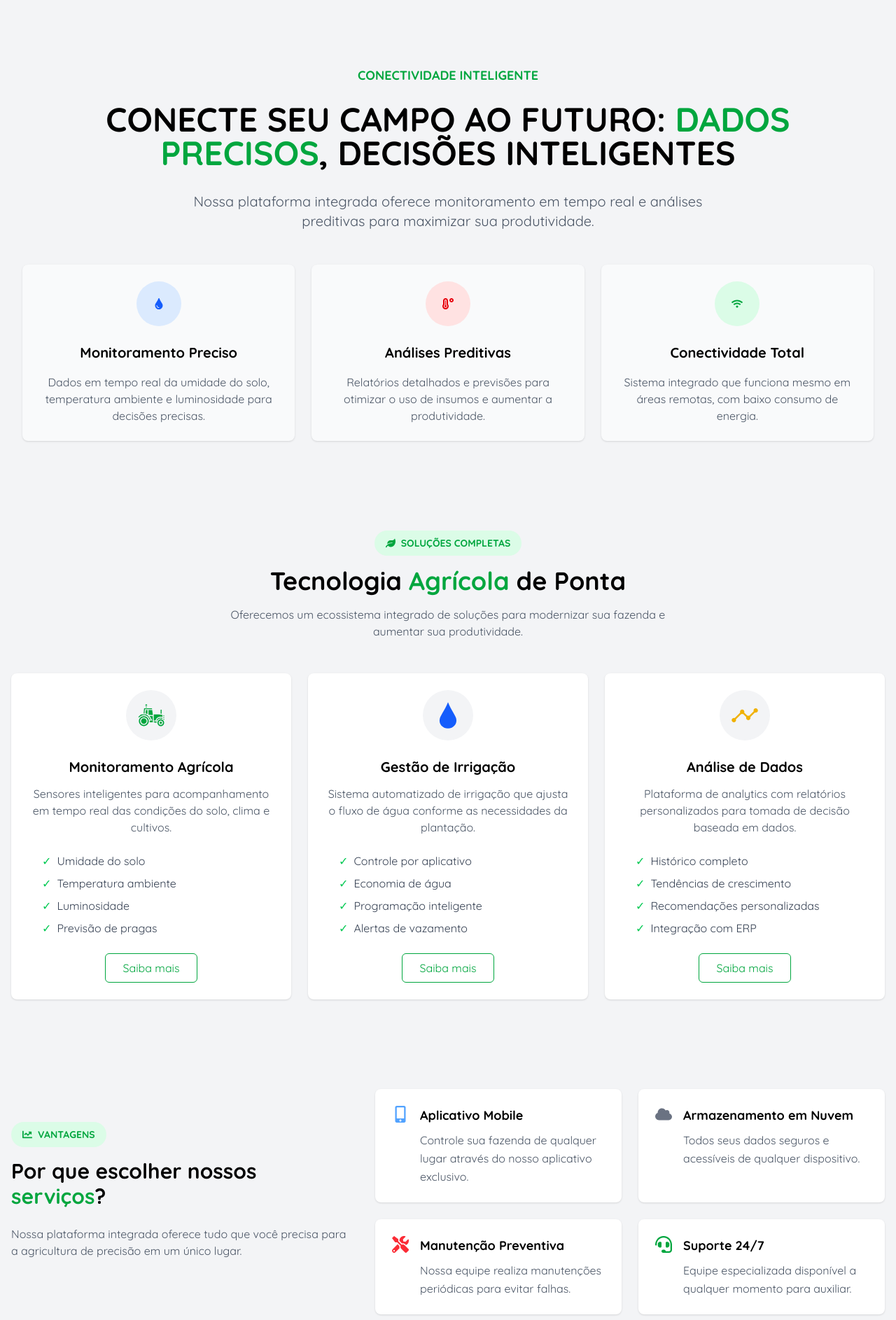
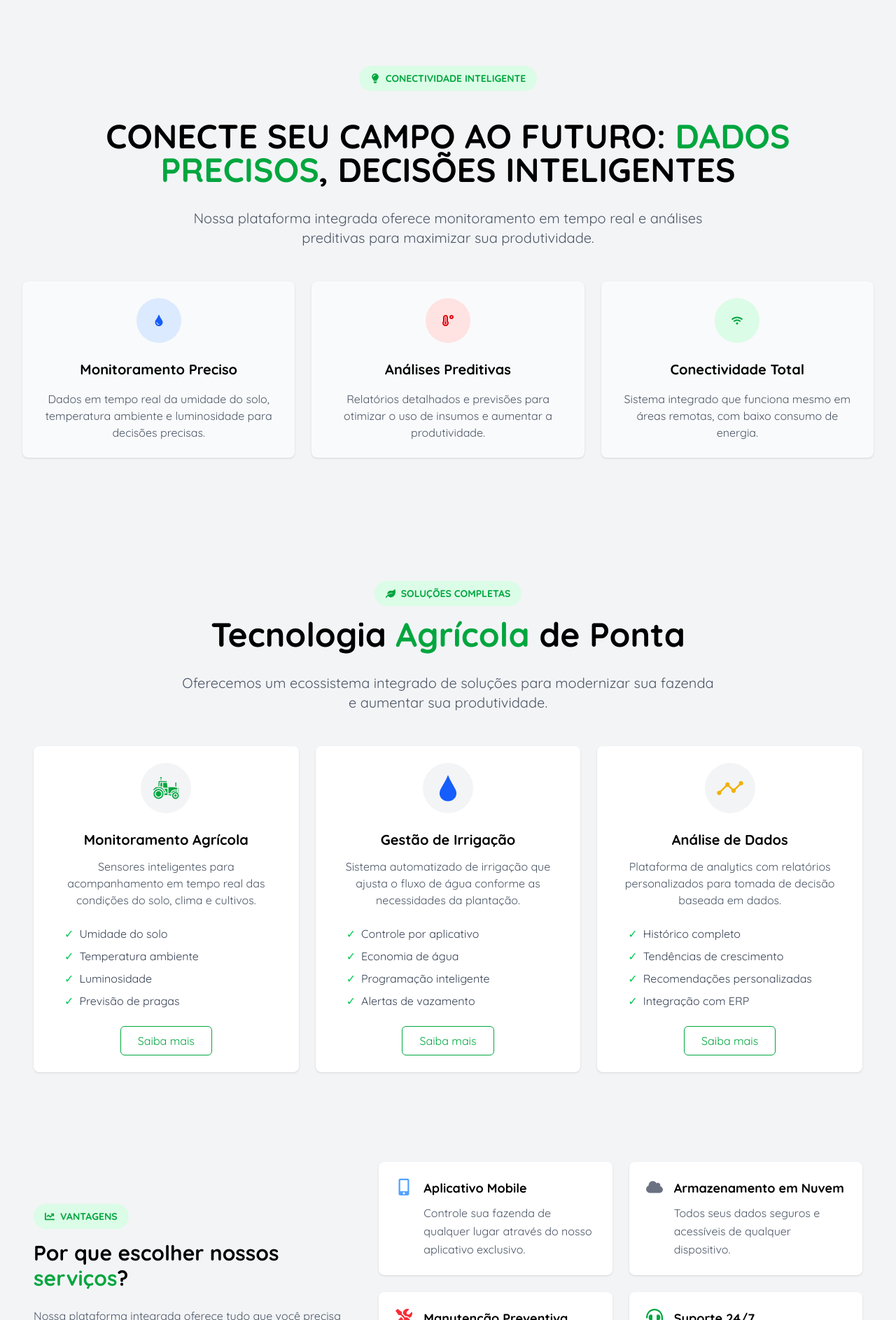
Before and after one commit to RodrigoM2004/smartfarm-reading-mss, a React (Vite) app in the folder frontend/: page / in a window 1280 px wide. Shown: the part 534-2420 px from the top of the page at 70% size. Built offline with nearby package versions, Linux system fonts and the light colour scheme.

Commit message:
refactor(landing_page): separa a seção about e services em componentes

```diff
--- a/frontend/src/pages/landing/LandingPage.jsx
+++ b/frontend/src/pages/landing/LandingPage.jsx
@@ -1,21 +1,16 @@
 import React from "react";
 import bgimage from "../../assets/landingpage_bg.jpeg";
 import sensor from "../../assets/sensor.png";
-import { FaWifi, FaTemperatureHigh, FaSun, FaTint, FaChartLine, FaLeaf } from "react-icons/fa";
 import Button from "../../components/ui/Button";
-import Card from "./components/Card";
 import NavLanding from "/src/components/NavLanding/NavLanding.jsx";
-import { additionalServices, mainServices } from "../../utils/constants/services-list";
-import { ServiceCard } from "./components/ServiceCard";
-import { AdditionalServiceCard } from "./components/AdditionalServiceCard";
+import AboutSection from "./components/AboutSection";
+import ServicesSection from "./components/ServicesSection";
 
 export default function LandingPage() {
-
   return (
     <>
       <NavLanding />
       <div className="bg-gray-100 pt-16">
-
         {/* Seção do topo (hero) */}
         <div
           className="relative overflow-hidden flex items-center"
@@ -35,7 +30,8 @@ export default function LandingPage() {
               <div className="md:w-1/2 w-full text-white text-center md:text-left py-12 md:py-0">
                 <h1 className="font-bold text-4xl md:text-5xl lg:text-6xl mb-6 animate_animated animate_fadeInDown">
                   A SUA FAZENDA MAIS{" "}
-                <span className="text-green-500">INTELIGENTE</span> E CONECTADA
+                  <span className="text-green-500">INTELIGENTE</span> E
+                  CONECTADA
                 </h1>
                 <p className="text-xl mb-8 animate_animated animatefadeIn animate_delay-1s">
                   Aumente a eficiência, reduza custos e melhore seus resultados
@@ -47,7 +43,9 @@ export default function LandingPage() {
               <div className="md:w-1/2 w-full flex justify-center md:justify-end py-12 md:py-0">
                 <div className="flex justify-center mb-6">
                   <div
-                    className={"bg-white rounded-full p-4 mb-6 mx-auto w-45 h-45 lg:w-70 lg:h-70 flex items-center justify-center"}
+                    className={
+                      "bg-white rounded-full p-4 mb-6 mx-auto w-45 h-45 lg:w-70 lg:h-70 flex items-center justify-center"
+                    }
                   >
                     <img
                       src={sensor}
@@ -60,106 +58,10 @@ export default function LandingPage() {
             </div>
           </div>
         </div>
-
-      {/* Seção "Sobre" */}
-      <div className="container mx-auto py-12 my-12 px-8" id="about">
-        <div className="text-center mb-12">
-          <div className="flex justify-center items-center gap-4 mb-6">
-            <div className="text-green-600 font-bold text-lg">
-              CONECTIVIDADE INTELIGENTE
-            </div>
-          </div>
-          <h2 className="font-bold text-4xl md:text-5xl mb-8">
-            CONECTE SEU CAMPO AO FUTURO:{" "}
-            <span className="text-green-600">DADOS PRECISOS</span>, DECISÕES
-            INTELIGENTES
-          </h2>
-          <p className="text-xl text-gray-600 mx-auto max-w-3xl">
-            Nossa plataforma integrada oferece monitoramento em tempo real e
-            análises preditivas para maximizar sua produtividade.
-          </p>
-        </div>
-        {/* Seção com cards */}
-        <div className="grid grid-cols-1 md:grid-cols-3 gap-6 mt-8">
-          <Card
-            title={"Monitoramento Preciso"}
-            description={
-              "Dados em tempo real da umidade do solo, temperatura ambiente e luminosidade para decisões precisas."
-            }
-            icon={<FaTint />}
-            iconColor={"text-blue-600"}
-            iconBg={"bg-blue-100"}
-          ></Card>
-          <Card
-            title={"Análises Preditivas"}
-            description={
-              "Relatórios detalhados e previsões para otimizar o uso de insumos e aumentar a produtividade."
-            }
-            icon={<FaTemperatureHigh />}
-            iconColor={"text-red-600"}
-            iconBg={"bg-red-100"}
-          ></Card>
-          <Card
-            title={"Conectividade Total"}
-            description={
-              "Sistema integrado que funciona mesmo em áreas remotas, com baixo consumo de energia."
-            }
-            icon={<FaWifi />}
-            iconColor={"text-green-600"}
-            iconBg={"bg-green-100"}
-          ></Card>
-        </div>
+        <AboutSection/>
+        <ServicesSection/>
       </div>
 
-      {/* Seção "Serviços" */}
-
-      {/* Main Services */}
-      <div className="container mx-auto px-4 py-16 md:py-8" id="services">
-        <div className="text-center mb-12">
-          <div className="inline-flex items-center bg-green-100 text-green-600 mb-4 py-2 px-4 rounded-full text-sm font-semibold">
-            <FaLeaf className="mr-2" /> SOLUÇÕES COMPLETAS
-          </div>
-          <h2 className="text-3xl md:text-4xl font-bold mb-4">
-            Tecnologia <span className="text-green-600">Agrícola</span> de Ponta
-          </h2>
-          <p className="text-gray-600 max-w-2xl mx-auto">
-            Oferecemos um ecossistema integrado de soluções para modernizar sua fazenda e aumentar sua produtividade.
-          </p>
-        </div>
-
-        <div className="grid grid-cols-1 md:grid-cols-2 lg:grid-cols-3 gap-6">
-          {mainServices.map((service, index) => (
-            <ServiceCard key={index} service={service} />
-          ))}
-        </div>
-      </div>
-
-      {/* Additional Services */}
-      <div className="bg-gray-100 py-16 md:py-24">
-        <div className="container mx-auto px-4">
-          <div className="flex flex-col lg:flex-row items-center">
-            <div className="lg:w-5/12 mb-12 lg:mb-0 lg:pr-10">
-              <div className="inline-flex items-center bg-green-100 text-green-600 mb-4 py-2 px-4 rounded-full text-sm font-semibold">
-                <FaChartLine className="mr-2" /> VANTAGENS
-              </div>
-              <h2 className="text-3xl font-bold mb-6">
-                Por que escolher nossos <span className="text-green-600">serviços</span>?
-              </h2>
-              <p className="text-gray-600 mb-8">
-                Nossa plataforma integrada oferece tudo que você precisa para a agricultura de precisão em um único lugar.
-              </p>
-            </div>
-            <div className="lg:w-7/12">
-              <div className="grid grid-cols-1 md:grid-cols-2 gap-6">
-                {additionalServices.map((service, index) => (
-                  <AdditionalServiceCard key={index} service={service} />
-                ))}
-              </div>
-            </div>
-          </div>
-        </div>
-      </div>
-    </div>
     </>
   );
 }
--- a/frontend/src/pages/landing/components/Card.jsx
+++ b/frontend/src/pages/landing/components/AboutCard.jsx
@@ -1,4 +1,4 @@
-export default function Card({ title, description, icon, iconColor, iconBg }) {
+export default function AboutCard({ title, description, icon, iconColor, iconBg }) {
 
   return (
     <div className="card h-full border-0 shadow-sm hover:shadow-lg transition-all duration-300 bg-gray-50 rounded-lg border-0">
--- /dev/null
+++ b/frontend/src/pages/landing/components/AboutSection.jsx
@@ -0,0 +1,47 @@
+import React from "react";
+import { FaTint, FaTemperatureHigh, FaWifi, FaLightbulb } from "react-icons/fa";
+import AboutCard from "./AboutCard";
+
+export default function AboutSection() {
+  return (
+    <div className="container mx-auto py-12 my-12 px-8" id="about">
+      <div className="text-center mb-12">
+        <div className="flex justify-center items-center gap-4 mb-6">
+          <div className="inline-flex items-center bg-green-100 text-green-600 mb-4 py-2 px-4 rounded-full text-sm font-semibold">
+            <FaLightbulb className="mr-2" /> CONECTIVIDADE INTELIGENTE
+          </div>
+        </div>
+        <h2 className="font-bold text-4xl md:text-5xl mb-8">
+          CONECTE SEU CAMPO AO FUTURO:{" "}
+          <span className="text-green-600">DADOS PRECISOS</span>, DECISÕES INTELIGENTES
+        </h2>
+        <p className="text-xl text-gray-600 mx-auto max-w-3xl">
+          Nossa plataforma integrada oferece monitoramento em tempo real e análises preditivas para maximizar sua produtividade.
+        </p>
+      </div>
+      <div className="grid grid-cols-1 md:grid-cols-3 gap-6 mt-8">
+        <AboutCard
+          title="Monitoramento Preciso"
+          description="Dados em tempo real da umidade do solo, temperatura ambiente e luminosidade para decisões precisas."
+          icon={<FaTint />}
+          iconColor="text-blue-600"
+          iconBg="bg-blue-100"
+        />
+        <AboutCard
+          title="Análises Preditivas"
+          description="Relatórios detalhados e previsões para otimizar o uso de insumos e aumentar a produtividade."
+          icon={<FaTemperatureHigh />}
+          iconColor="text-red-600"
+          iconBg="bg-red-100"
+        />
+        <AboutCard
+          title="Conectividade Total"
+          description="Sistema integrado que funciona mesmo em áreas remotas, com baixo consumo de energia."
+          icon={<FaWifi />}
+          iconColor="text-green-600"
+          iconBg="bg-green-100"
+        />
+      </div>
+    </div>
+  );
+}
--- /dev/null
+++ b/frontend/src/pages/landing/components/ServicesSection.jsx
@@ -0,0 +1,55 @@
+import React from "react";
+import { FaChartLine, FaLeaf } from "react-icons/fa";
+import { mainServices, additionalServices } from "../../../utils/constants/services-list";
+import { ServiceCard } from "./ServiceCard";
+import { AdditionalServiceCard } from "./AdditionalServiceCard";
+
+export default function ServicesSection() {
+  return (
+    <div className="container mx-auto py-12 my-12 px-8" id="services">
+      <div className="container mx-auto px-4 py-16 md:py-8">
+        <div className="text-center mb-12">
+          <div className="inline-flex items-center bg-green-100 text-green-600 mb-4 py-2 px-4 rounded-full text-sm font-semibold">
+            <FaLeaf className="mr-2" /> SOLUÇÕES COMPLETAS
+          </div>
+          <h2 className="font-bold text-4xl md:text-5xl mb-8">
+            Tecnologia <span className="text-green-600">Agrícola</span> de Ponta
+          </h2>
+          <p className="text-xl text-gray-600 mx-auto max-w-3xl">
+            Oferecemos um ecossistema integrado de soluções para modernizar sua fazenda e aumentar sua produtividade.
+          </p>
+        </div>
+        <div className="grid grid-cols-1 md:grid-cols-2 lg:grid-cols-3 gap-6">
+          {mainServices.map((service, index) => (
+            <ServiceCard key={index} service={service} />
+          ))}
+        </div>
+      </div>
+
+      <div className="bg-gray-100 py-16 md:py-24">
+        <div className="container mx-auto px-4">
+          <div className="flex flex-col lg:flex-row items-center">
+            <div className="lg:w-5/12 mb-12 lg:mb-0 lg:pr-10">
+              <div className="inline-flex items-center bg-green-100 text-green-600 mb-4 py-2 px-4 rounded-full text-sm font-semibold">
+                <FaChartLine className="mr-2" /> VANTAGENS
+              </div>
+              <h2 className="text-3xl font-bold mb-6">
+                Por que escolher nossos <span className="text-green-600">serviços</span>?
+              </h2>
+              <p className="text-gray-600 mb-8">
+                Nossa plataforma integrada oferece tudo que você precisa para a agricultura de precisão em um único lugar.
+              </p>
+            </div>
+            <div className="lg:w-7/12">
+              <div className="grid grid-cols-1 md:grid-cols-2 gap-6">
+                {additionalServices.map((service, index) => (
+                  <AdditionalServiceCard key={index} service={service} />
+                ))}
+              </div>
+            </div>
+          </div>
+        </div>
+      </div>
+    </div>
+  );
+}
```
Lines whose indentation alone changed are shown as unchanged.
